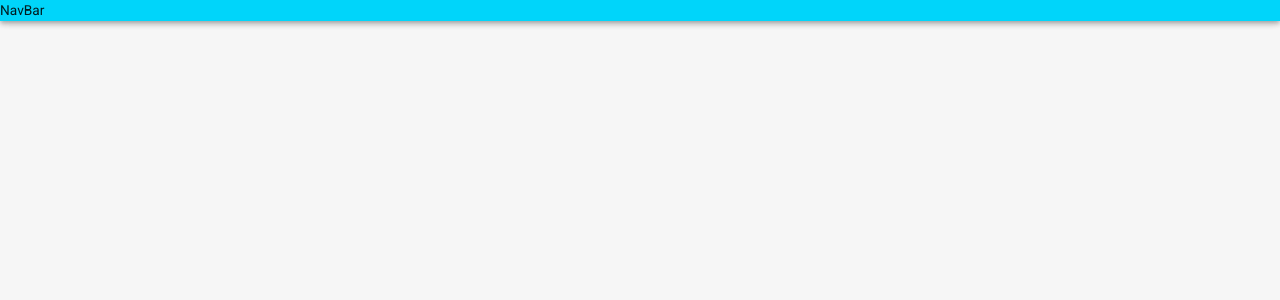
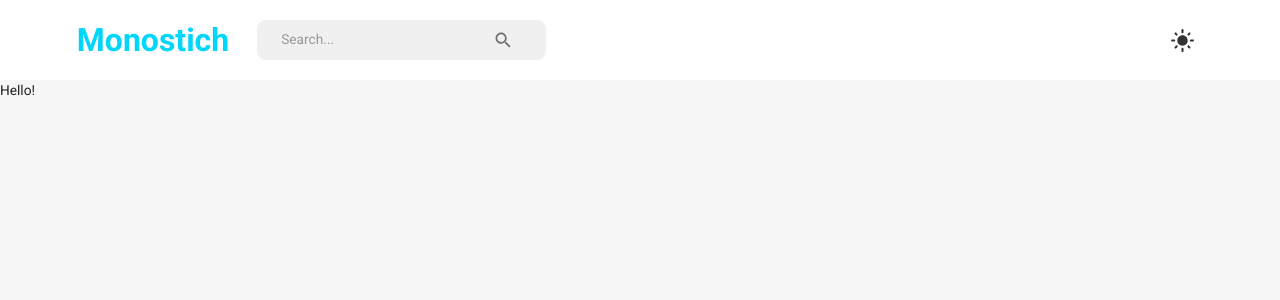
Before and after one commit to dingbat-weasel/monostich, a React (Create React App) app in the folder client/: page / in a window 1280 px wide. Shown: the top 300 px of the page. Built offline with nearby package versions, Linux system fonts and the light colour scheme; the HTML template or start-up script is replaced by a standard one.

Commit message:
working on nav bar, to do: set global state vars to accept dark/light mode

```diff
--- a/client/src/components/Navbar/Navbar.jsx
+++ b/client/src/components/Navbar/Navbar.jsx
@@ -1,13 +1,93 @@
-import React, { Fragment } from "react";
-import { AppBar, Typography } from "@mui/material";
+// TO DO: Set Global state system
+// - Update onClick for dark/light mode toggle in nav to effect this global state
+
+import React from "react";
+import { useState } from "react";
+import {
+  Box,
+  InputBase,
+  IconButton,
+  Typography,
+  Select,
+  MenuItem,
+  FormControl,
+  useTheme,
+  useMediaQuery,
+} from "@mui/material";
+import {
+  Search,
+  Message,
+  DarkMode,
+  LightMode,
+  Notifications,
+  Help,
+  Menu,
+  Close,
+} from "@mui/icons-material";
+import { useNavigate } from "react-router-dom";
+import FlexBetween from "../CSS/FlexBetween";
 
 const Navbar = () => {
+  const [isMobileMenuToggled, setIsMobileMenuToggled] = useState(false);
+  const navigate = useNavigate();
+  const isNonMobileScreen = useMediaQuery("(min-width: 1000px)");
+
+  //   Theme Settings
+  const theme = useTheme();
+  const neutralLight = theme.palette.neutral.light;
+  const dark = theme.palette.neutral.dark;
+  const background = theme.palette.background.default;
+  const primaryLight = theme.palette.primary.light;
+  const alt = theme.palette.background.alt;
+
   return (
-    <Fragment>
-      <AppBar>
-        <Typography>NavBar</Typography>
-      </AppBar>
-    </Fragment>
+    <FlexBetween padding="1rem 6%" backgroundColor={alt}>
+      <FlexBetween gap="1.75rem">
+        <Typography
+          fontWeight="bold"
+          fontSize="clamp(1rem, 2rem, 2.25rem)"
+          color="primary"
+          onClick={() => navigate("/")}
+          sx={{
+            "&:hover": {
+              color: primaryLight,
+              cursor: "pointer",
+            },
+          }}
+        >
+          Monostich
+        </Typography>
+        {isNonMobileScreen && (
+          <FlexBetween
+            backgroundColor={neutralLight}
+            borderRadius="9px"
+            gap="3rem"
+            padding="0.1rem 1.5rem"
+          >
+            <InputBase placeholder="Search..." />
+            <IconButton>
+              <Search />
+            </IconButton>
+          </FlexBetween>
+        )}
+      </FlexBetween>
+
+      {/* Desktop Nav */}
+      {isNonMobileScreen ? (
+        <FlexBetween gap="2rem">
+          {/* TO DO: Light/Dark Mode Toggle */}
+          <IconButton onClick={"#"}>
+            {theme.palette.mode === "dark" ? (
+              <DarkMode sx={{ fontSize: "25px" }} />
+            ) : (
+              <LightMode sx={{ color: dark, fontSize: "25px" }} />
+            )}
+          </IconButton>
+        </FlexBetween>
+      ) : (
+        <IconButton></IconButton>
+      )}
+    </FlexBetween>
   );
 };
 
```
